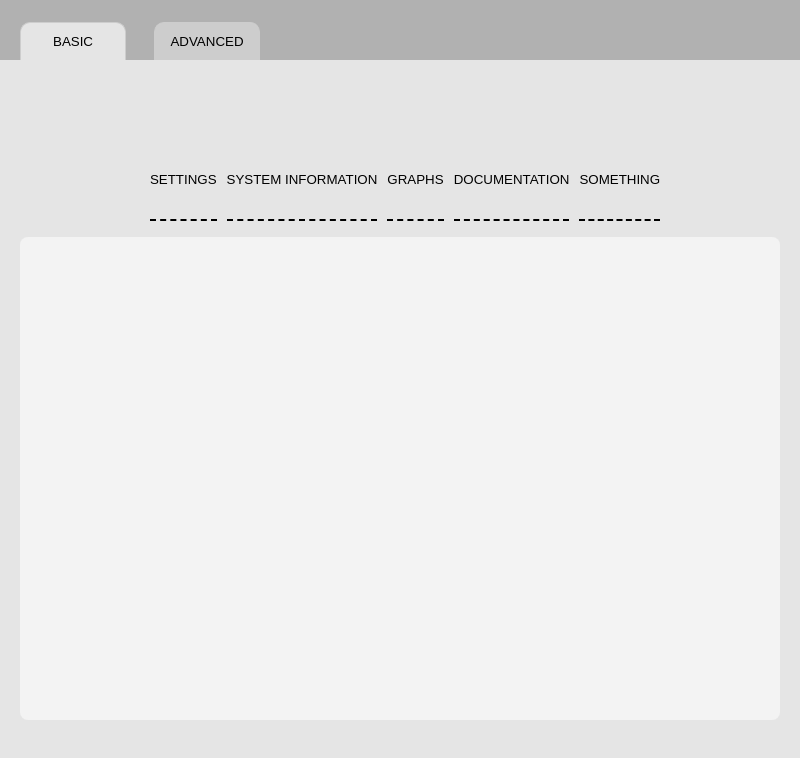
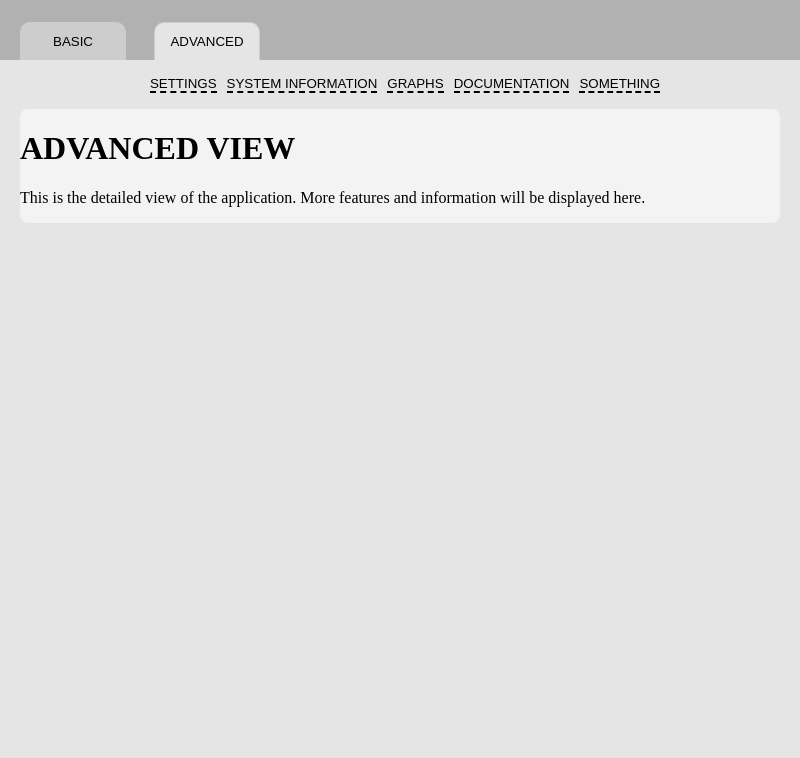
Before and after one commit to CSN-Group/project-CSN, an Electron app: page src/detailedView.html in a window 800 px wide. Drawn offline with nearby package versions, Linux system fonts and the light colour scheme; no server answers.

Commit message:
Do not merge

```diff
--- a/src/detailedView.html
+++ b/src/detailedView.html
@@ -24,6 +24,8 @@
     </nav>
 
     <div id="contentDiv">
+        <h1>ADVANCED VIEW</h1>
+        <p>This is the detailed view of the application. More features and information will be displayed here.</p>
     </div>
 
 </div>
--- a/src/style/style.css
+++ b/src/style/style.css
@@ -40,6 +40,7 @@ html, body {
     height: 100%;
     width: 100%;
     background-color: #E5E5E5;
+    align-content: start;
 }
 
 h2 {
@@ -328,8 +329,8 @@ footer{
     width: 106px;
     height: 38px;
 }
-#simpleViewButton,
-#advancedViewButton .currentPage{
+#simpleViewButton.currentPage,
+#advancedViewButton.currentPage{
     background: #E5E5E5;
 }
 
```
